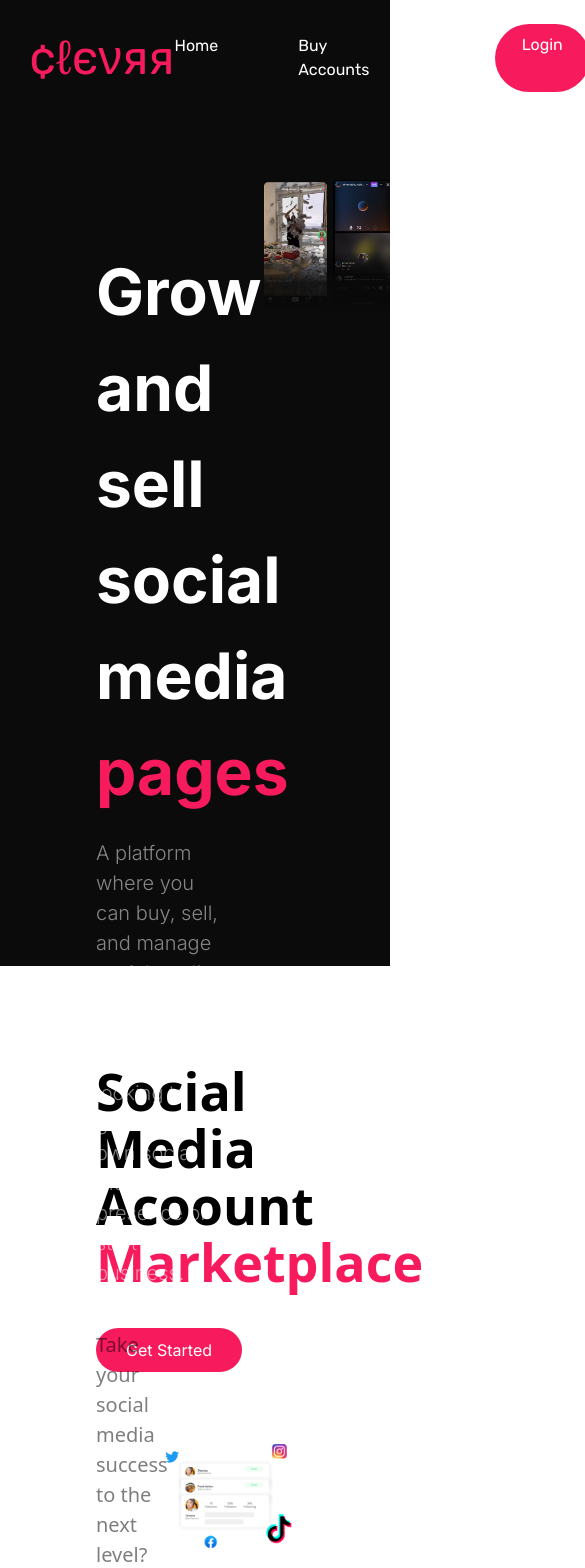
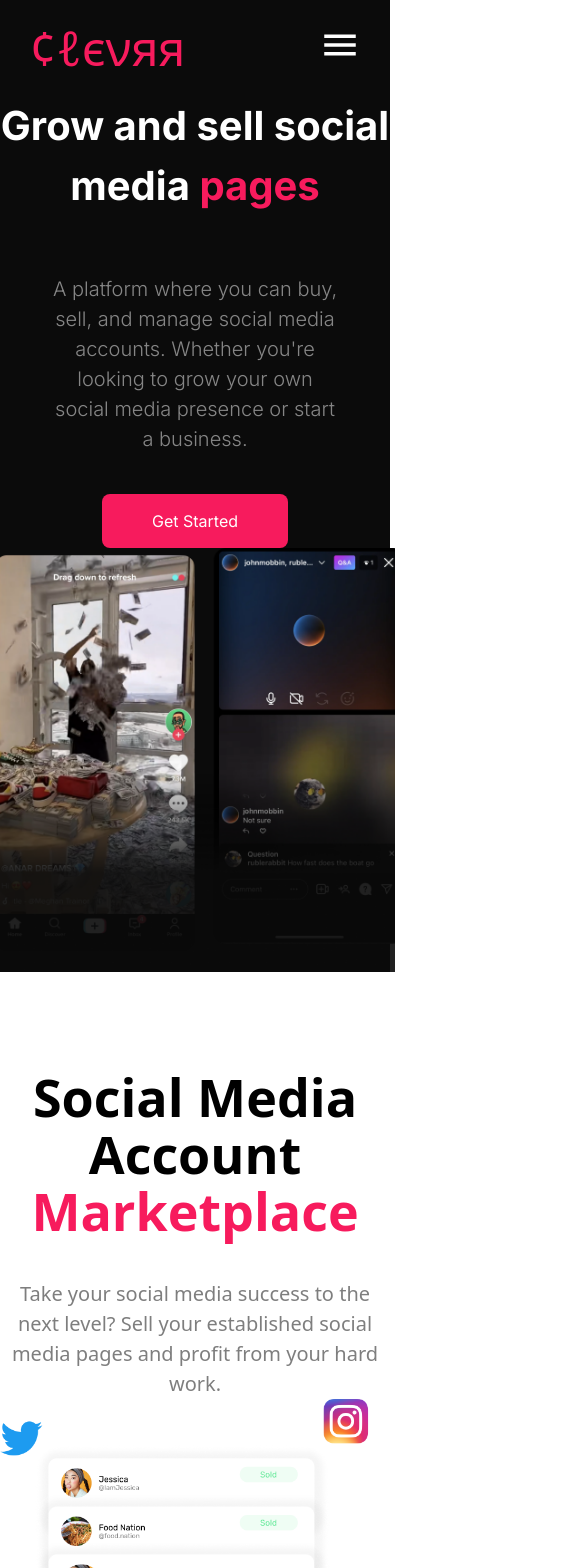
Before and after one commit to timmie20/clevrr, a React (Vite) app: page / in a window 390 px wide. Shown: the top 1568 px of the page, 585 px wide, since content can reach past the window. Built offline with nearby package versions, Linux system fonts and the light colour scheme.

Commit message:
Fixed responsiveness

```diff
--- a/index.html
+++ b/index.html
@@ -7,7 +7,7 @@
     <style>
       @import url('https://fonts.googleapis.com/css2?family=Inter:wght@100;200;300;400;500;600;700;800;900&family=Rubik:wght@300;400;500;600;700&display=swap');
     </style>
-    <title>clevrr-shop for social media accounts</title>
+    <title>clevrr - The shop for social media accounts</title>
   </head>
   <body>
     <div id="root"></div>
--- a/package.json
+++ b/package.json
@@ -12,6 +12,7 @@
   "dependencies": {
     "react": "^18.2.0",
     "react-dom": "^18.2.0",
+    "react-icons": "^4.10.1",
     "react-router-dom": "^6.13.0"
   },
   "devDependencies": {
--- a/src/Pages/login /Login.jsx
+++ b/src/Pages/login /Login.jsx
@@ -23,7 +23,7 @@ const Login = () => {
             <Link to='/' style={{color: '#007FFF'}}>Back to home</Link>
             <div className="flex">
               <p>I don't have an account -</p>
-              <Link to='/signup' style={{color: '#007FFF'}}>Signup</Link>
+              <Link to='/signup' style={{color: '#007FFF'}}>Signup for clevrr</Link>
             </div>
           </div>
         </div>
--- a/src/components/Footer.jsx
+++ b/src/components/Footer.jsx
@@ -2,16 +2,19 @@ import { NavLink } from "react-router-dom"
 
 const Footer = () => {
   return (
-    <div className="flex px-[6em] py-[4em] gap-[5em] text-black font-Rubik items-center">
+    <div className="flex flex-wrap items-center justify-between container mx-auto mb-4">
+      <div className="flex flex-wrap py-[4em] gap-[2em] text-black font-Rubik items-center">
         <p className="text-3xl text-customPink">
         ¢ℓєνяя
         </p>
-      <div className="flex gap space-x-[3em] ">
+        <div className="flex flex-wrap gap space-x-[3em] ">
           <NavLink to='/'>Home</NavLink>
           <NavLink to='/buyaccount'>Buy Accounts</NavLink>
           <NavLink to='/about'>About</NavLink>
         </div>
       </div>
+        <p>Copyright @2023</p>
+    </div>
   )
 }
 
--- a/src/components/FooterSection.jsx
+++ b/src/components/FooterSection.jsx
@@ -4,15 +4,15 @@ import GetstartedBtn from "./GetstartedBtn"
 
 const FooterSection = () => {
   return (
-    <section className='bg-backgroundBlack w-[100%] h-[460px] flex justify-between items-end'>
-      <img src={Image4} alt="twitter logo" />
-      <div className="flex flex-col items-center font-Inter w-[50%] my-[auto] space-y-[2em]">
-        <p className="text-white text-[52px] font-[700] text-center leading-[60px]">
+    <section className='relative bg-backgroundBlack w-[100%] h-[460px] flex justify-between items-end'>
+      <img className="absolute w-[20%] left-0" src={Image4} alt="twitter logo" />
+      <img className="absolute w-[20%] right-0" src={Image5} alt="tic-tok logo"/>
+      <div className="flex flex-col justify-center items-center font-Inter my-[auto] mx-[auto] space-y-[2em]">
+        <p className="text-white text-[32px] p-4 font-[700] text-center leading-[60px] md:w-[50%] md:text-[52px]">
         Ready to grow viral and make your first <span className="text-customPink">$ </span>
         off clevrr</p>
         <GetstartedBtn />
       </div>
-      <img src={Image5} alt="tic-tok logo"/>
     </section>
 
   )
--- a/src/components/GetstartedBtn.jsx
+++ b/src/components/GetstartedBtn.jsx
@@ -3,7 +3,7 @@ import { useNavigate } from "react-router-dom"
 const GetstartedBtn = () => {
   const navigate = useNavigate()
   return (
-    <button className="px-[30px] py-[10px] bg-customPink text-white rounded-full text-center "
+    <button className="px-[50px] py-[15px] bg-customPink text-white rounded-lg text-center hover:bg-[#87acec] "
     onClick={() => navigate('/login')}>Get Started</button>
   )
 }
--- a/src/components/HeroSection.jsx
+++ b/src/components/HeroSection.jsx
@@ -3,16 +3,18 @@ import Image1 from "../Pages/home/homeAssets/Group 1.png"
 
 const HeroSection = () => {
   return (
-    <section className="hero flex py-[4em] justify-between font-Inter bg-backgroundBlack h-[850px]">
-      <div className="flex flex-col space-y-[2.5em] text-white w-[43%] ml-[6em] my-[4em] items-start">
-        <p className="text-[64px] font-[700] -mb-8">Grow and sell social media <span className="text-customPink"> pages</span> </p>
+    <section className=" bg-backgroundBlack">
+      <div className="container m-auto flex flex-col justify-center items-center xl:flex-row md:py-[4em] md:justify-between font-Inter">
+        <div className="flex flex-col space-y-[2.5em] text-white w-full xl:w-[43%] items-center text-center md:text-start md:items-start">
+          <p className="text-[40px] md:text-[64px] font-[700] mb-2 w-full">Grow and sell social media <span className="text-customPink"> pages</span> </p>
           <p className="text-[20px] w-[73%] opacity-50 font-[300]">
           A platform where you can buy, sell, and manage social media accounts. Whether you're looking
           to grow your own social media presence or start a business.</p>
           <GetstartedBtn />
         </div>
-      <div className="w-[600px]">
+        <div className="w-[400px] md:w-[600px] ">
           <img src={Image1} alt="hero image" />
+        </div>
       </div>
   </section>
   )
--- a/src/components/MiddleSection.jsx
+++ b/src/components/MiddleSection.jsx
@@ -3,10 +3,10 @@ import Image3 from "../Pages/home/homeAssets/Frame 14.png"
 
 const MiddleSection = () => {
   return (
-    <section className="flex flex-col p-[6em] text-Inter space-y-[10em]">
-      <div className="flex items-center justify-between">
-        <div className=" flex flex-col w-[35%] space-y-[2em]">
-          <p className="text-[52px] font-[700] leading-[57px]">Social Media Acoount <span className="text-customPink">Marketplace</span></p>
+    <section className="container mx-auto flex flex-col py-[6em] text-Inter space-y-[5em] md:space-y-[9em]">
+      <div className="flex flex-col items-center justify-between md:flex-row ">
+        <div className=" flex flex-col text-center md:w-[35%] space-y-[2em] md:text-start">
+          <p className="text-[52px] font-[700] leading-[57px]">Social Media Account <span className="text-customPink">Marketplace</span></p>
           <p className="text-[20px] opacity-50 font-[300]">Take your social media success to the next level?
             Sell your established social media pages and profit from your hard work.
           </p>
@@ -16,11 +16,11 @@ const MiddleSection = () => {
         </div>
       </div>
 
-      <div className="flex items-center justify-between">
+      <div className="flex flex-col items-center text-center space-y-[2em] md:flex-row md:text-start justify-between md:space-y-0">
         <div>
           <img src={Image3} alt=""/>
         </div>
-        <div className=" flex flex-col w-[35%] space-y-[2em]">
+        <div className=" flex flex-col md:w-[35%] space-y-[2em]">
           <p className="text-[52px] font-[700] leading-[57px]">Reach a large business <span className="text-customPink">Audience</span></p>
           <p className="text-[20px] opacity-50 font-[300]">Social media accounts of all sizes, from small personal accounts to large influencer accounts.
           </p>
--- a/src/components/Navbar.jsx
+++ b/src/components/Navbar.jsx
@@ -1,22 +1,35 @@
 import { Link, NavLink } from "react-router-dom"
+import { MdMenu, MdClose } from "react-icons/md"
+import { useState } from "react"
 
 const Navbar = () => {
+  const[isOpen , setIsOpen] = useState(false)
+
+  const toggleNavbar = () => {
+    setIsOpen(!isOpen)
+  }
+
   return (
-    <div className="container">
-      <div className="flex justify-between py-[1.5em] items-center w-[85%] m-auto font-Rubik text-white">
+      <div className="bg-backgroundBlack">
+        <nav className="container mx-auto flex justify-between items-center w-[85%] text-white py-[1.5em]">
           <p className="text-5xl text-customPink">
             ¢ℓєνяя
           </p>
-        <div className="flex gap space-x-[5em] ">
+          <div className="hidden md:flex space-x-[5em] lg:space-x-[2em]">
             <NavLink to='/'>Home</NavLink>
             <NavLink to='/buyaccount'>Buy Accounts</NavLink>
             <NavLink to='/about'>About</NavLink>
           </div>
-        <div className="flex space-x-[1.5em] w-[20%]">
-          <Link to="/login" className="text-white px-[27px] py-[9px] bg-customPink rounded-full">Login</Link>
+          <div className="hidden md:flex space-x-[1.5em]">
+            <Link to="/login" className="text-white px-[27px] py-[9px] bg-customPink rounded-full hover:bg-[#87acec]">Login</Link>
             <Link to="/signup"className="text-white px-[27px] py-[9px] border-white border-[1px] bg-transparent rounded-full">Sign up</Link>
           </div>
+          <div className="md:hidden">
+            <button onClick={toggleNavbar}>
+              {isOpen? <MdClose size={42}/> : <MdMenu size={42}/>}
+            </button>
           </div>
+        </nav>
       </div>
   )
 }
--- a/src/index.css
+++ b/src/index.css
@@ -1,10 +1,6 @@
 @tailwind base;
 @tailwind components;
 @tailwind utilities;
-
-.container {
-  background-color: #0B0B0B;
-}
 
 label {
   font-weight: 300;
--- a/tailwind.config.js
+++ b/tailwind.config.js
@@ -7,9 +7,9 @@ export default {
   theme: {
     screens : {
       sm: '480px',
-      md: '760px',
-      lg : '976px',
-      xl :'1440px'
+      md: '790px',
+      lg : '835px',
+      xl :'1280px'
     },
     fontFamily: {
       Inter: ['Inter', 'sans-serif'],
```
Also changed, not shown: 1 other file (tests, documents, lock files or other folders). Lines whose indentation alone changed are shown as unchanged.
